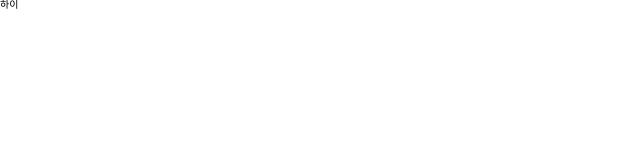
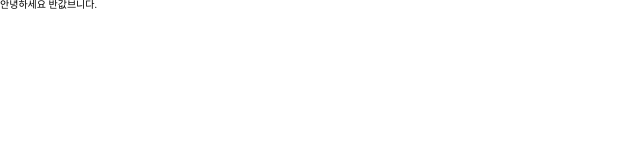
Before and after one commit to MIRAGE-com/Mirage_Frontend, a React (Vite) app: page / in a window 1280 px wide. Shown: the top 160 px of the page, without its empty margins (0-640 px from the left). Built offline with nearby package versions, Linux system fonts and the light colour scheme.

Commit message:
ADD: RendingPage.jsx

```diff
--- a/src/App.jsx
+++ b/src/App.jsx
@@ -1,5 +1,5 @@
 function App() {
-	return <h1>하이</h1>;
+	return <h1>안녕하세요 반값브니다.</h1>;
 }
 
 export default App;
```
Also changed, not shown: src/assets/svg/mirageLogo.svg (added), src/pages/RendingPage.jsx (added).
